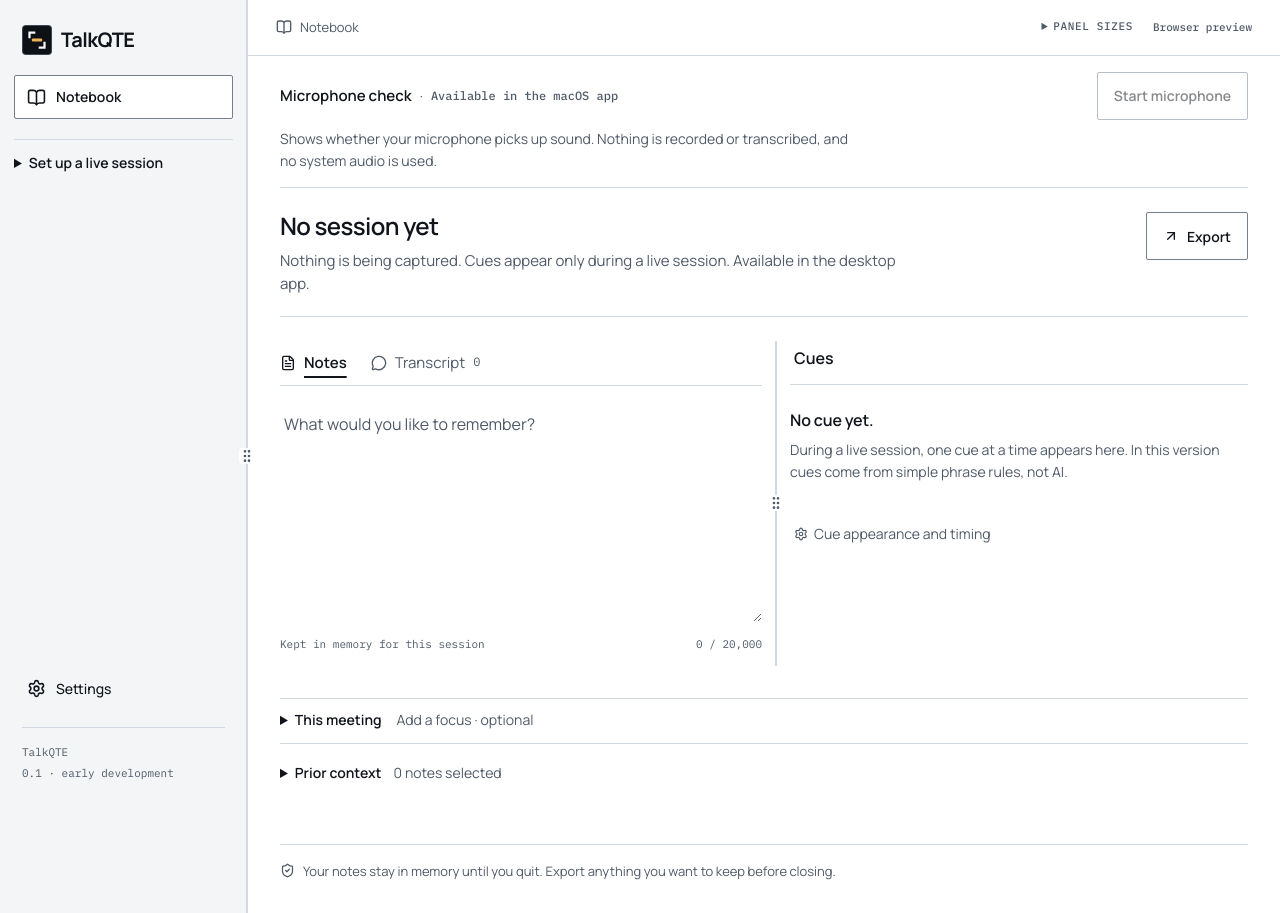
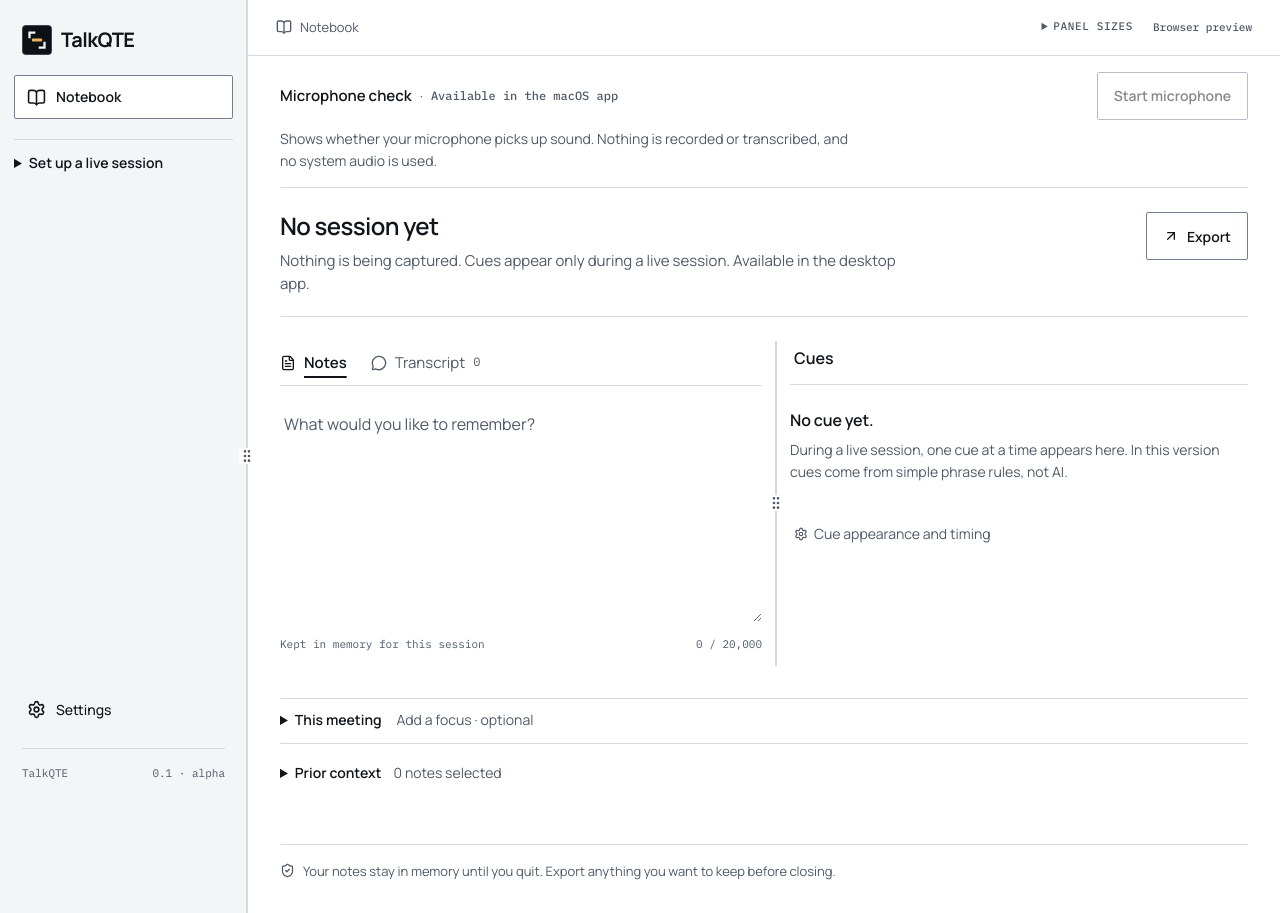
Before and after one commit to connorburgess/talkqte, a React (Vite) app: page / in a window 1280 px wide. Built offline with nearby package versions, Linux system fonts and the light colour scheme.

Commit message:
feat(notebook): call the build an alpha in the sidebar
Signed-off-by: Connor Burgess <76454557+connorburgess@users.noreply.github.com>

```diff
--- a/src/App.tsx
+++ b/src/App.tsx
@@ -1047,7 +1047,7 @@ function Notebook() {
               Settings
             </button>
             <div className="version">
-              TalkQTE <span>0.1 · early development</span>
+              TalkQTE <span>0.1 · alpha</span>
             </div>
           </div>
         </div>
```
Also changed, not shown: 1 other file (tests, documents, lock files or other folders).
